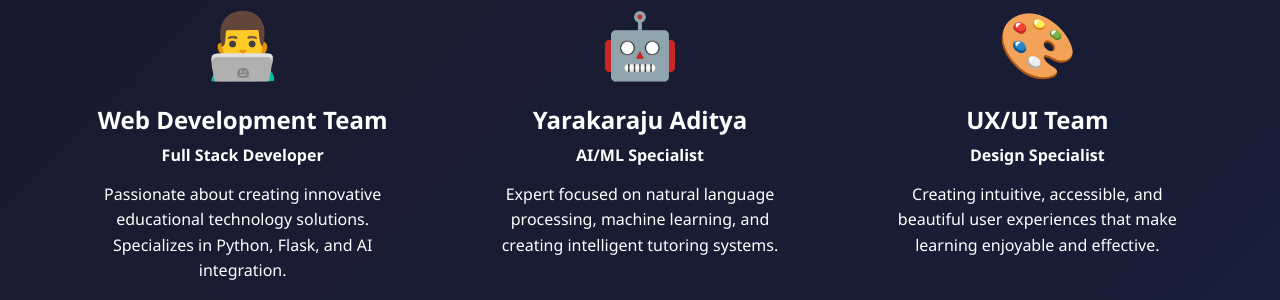
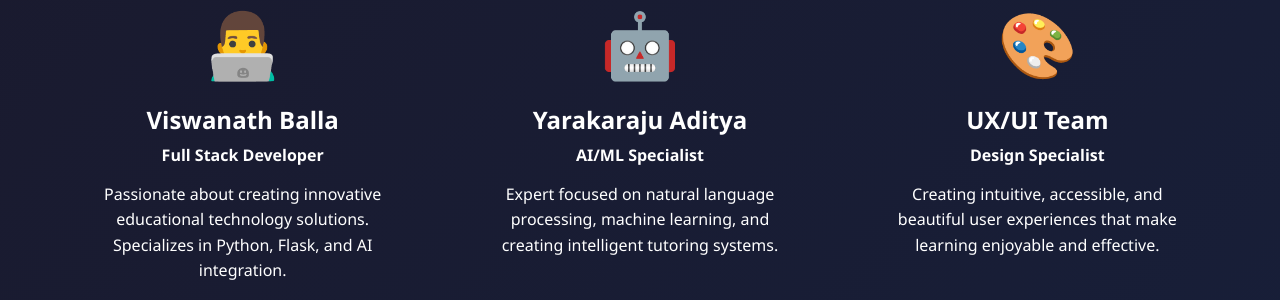
Before and after one commit to aditya0589/TutorBot.ai, a Flask app: page /about in a window 1280 px wide. Shown: the part 3219-3519 px from the top of the page. Run offline with Flask 3, Linux system fonts and the light colour scheme; some libraries are stand-ins or nearby versions.

Commit message:
Welcoming vissu

```diff
--- a/src/templates/about.html
+++ b/src/templates/about.html
@@ -156,7 +156,7 @@
             <div class="team-grid">
                 <div class="team-member">
                     <div class="member-avatar">👨‍💻</div>
-                    <h3>Web Development Team</h3>
+                    <h3>Viswanath Balla</h3>
                     <p class="member-role">Full Stack Developer</p>
                     <p class="member-bio">Passionate about creating innovative educational technology solutions. Specializes in Python, Flask, and AI integration.</p>
                 </div>
@@ -262,4 +262,5 @@
         });
     </script>
 </body>
+
 </html>
```
